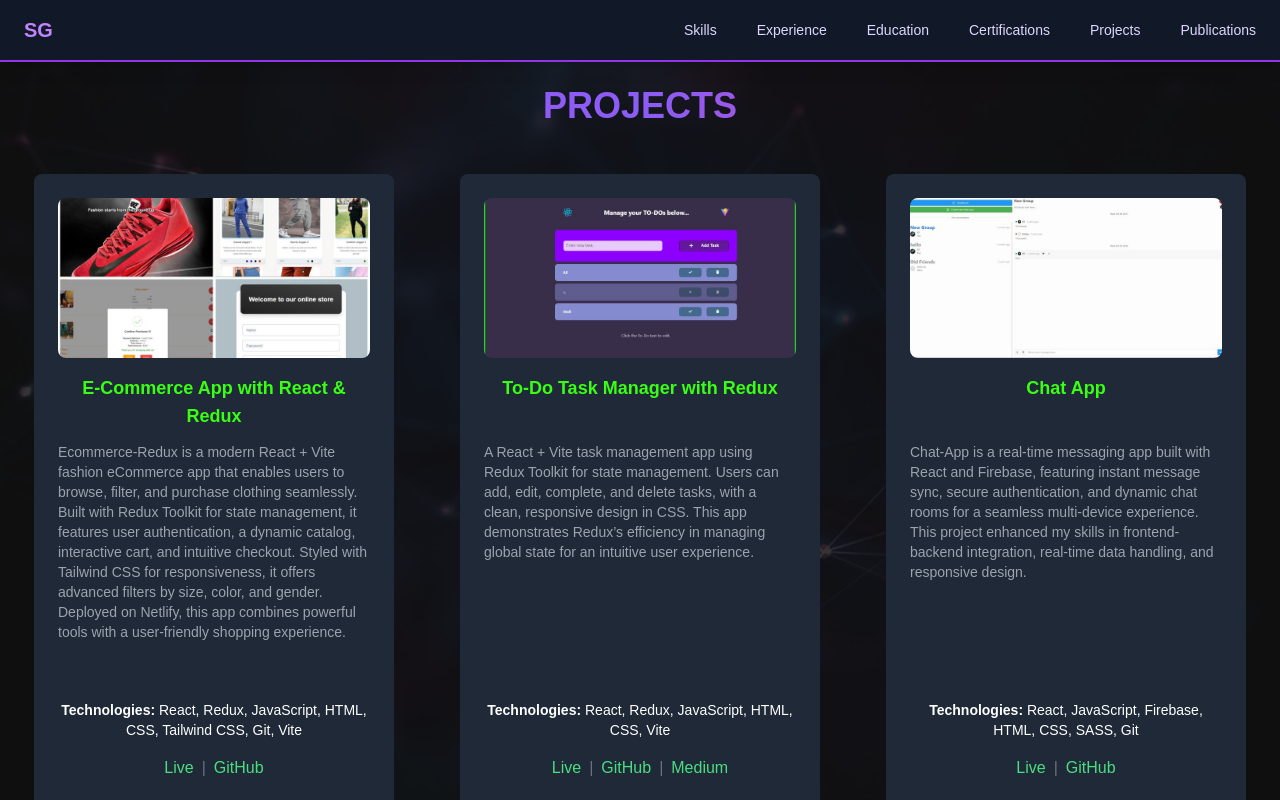
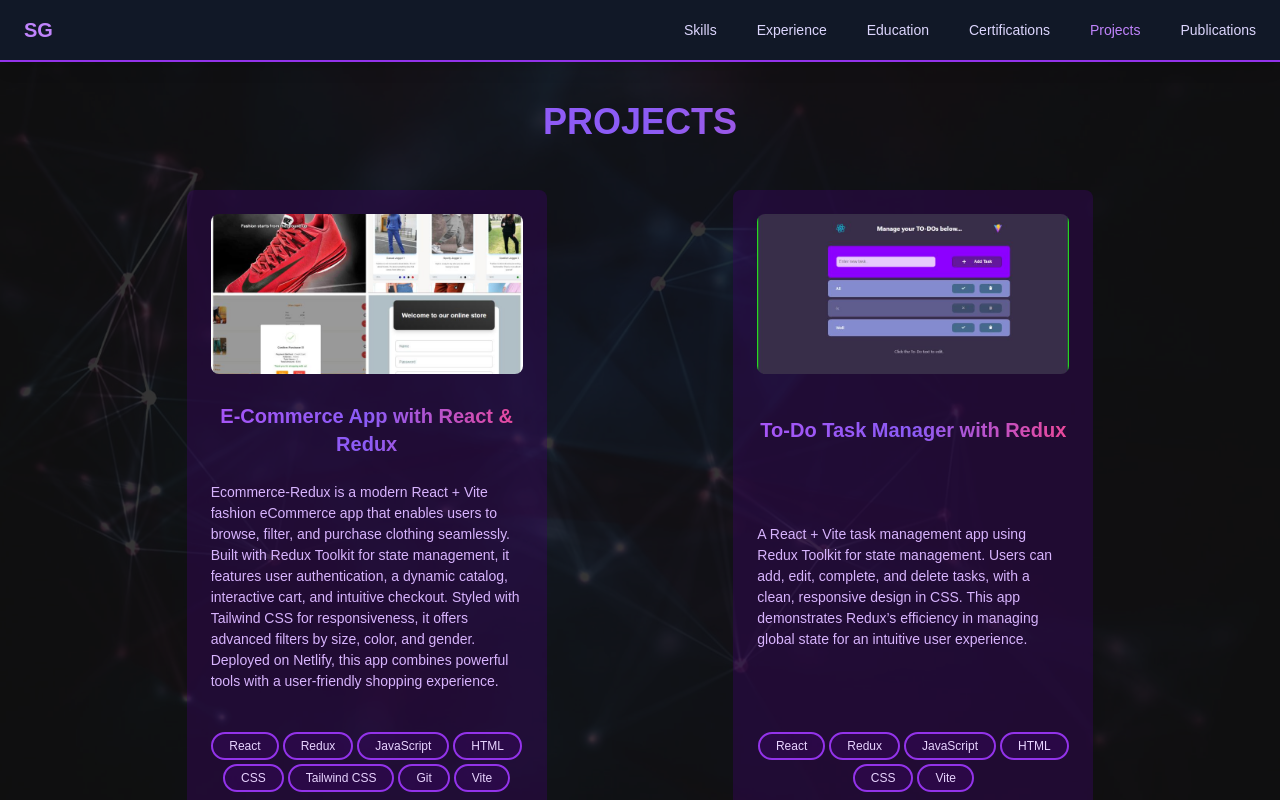
Before and after one commit to Sagnik-Coder24/Resume-Website, a React (Vite) app: page /projects in a window 1280 px wide. Shown: the top 800 px of the page. Built offline with nearby package versions, Linux system fonts and the light colour scheme.

Commit message:
few fixes

```diff
--- a/src/components/Certifications.jsx
+++ b/src/components/Certifications.jsx
@@ -95,7 +95,7 @@ const Certifications = ({ certifications, link }) => {
           </div>
         ))}
       </div>
-      <div className="mt-16">
+      <div className="mt-16 animate-slideIn">
         <a href={link} target="_blank" rel="noopener noreferrer">
           <Button text={"View All Certificates"} />
         </a>
--- a/src/components/Navbar/Navbar.jsx
+++ b/src/components/Navbar/Navbar.jsx
@@ -2,12 +2,14 @@ import { FontAwesomeIcon } from "@fortawesome/react-fontawesome";
 import { faBars, faSquareXmark } from "@fortawesome/free-solid-svg-icons";
 
 import React, { useEffect, useRef, useState } from "react";
-import { Link } from "react-router-dom";
+import { Link, useLocation } from "react-router-dom";
 
 const Navbar = () => {
   const [isOpen, setIsOpen] = useState(false);
   const [anime, setAnime] = useState(false);
   const dropdownRef = useRef(null);
+
+  const { pathname } = useLocation();
 
   const toggleMenu = () => {
     setAnime(!anime);
@@ -53,36 +55,51 @@ const Navbar = () => {
           </Link>
         </div>
         <div className="hidden md:flex space-x-6 lg:space-x-10 text-sm">
-          <Link to="/skills" className="hover:text-purple-400 hover:underline">
+          <Link
+            to="/skills"
+            className={`hover:text-purple-400 hover:underline ${
+              pathname === "/skills" && "text-purple-400"
+            }`}
+          >
             Skills
           </Link>
           <Link
             to="/experience"
-            className="hover:text-purple-400 hover:underline"
+            className={`hover:text-purple-400 hover:underline ${
+              pathname === "/experience" && "text-purple-400"
+            }`}
           >
             Experience
           </Link>
           <Link
             to="/education"
-            className="hover:text-purple-400 hover:underline"
+            className={`hover:text-purple-400 hover:underline ${
+              pathname === "/education" && "text-purple-400"
+            }`}
           >
             Education
           </Link>
           <Link
             to="/certifications"
-            className="hover:text-purple-400 hover:underline"
+            className={`hover:text-purple-400 hover:underline ${
+              pathname === "/certifications" && "text-purple-400"
+            }`}
           >
             Certifications
           </Link>
           <Link
             to="/projects"
-            className="hover:text-purple-400 hover:underline"
+            className={`hover:text-purple-400 hover:underline ${
+              pathname === "/projects" && "text-purple-400"
+            }`}
           >
             Projects
           </Link>
           <Link
             to="/publications"
-            className="hover:text-purple-400 hover:underline"
+            className={`hover:text-purple-400 hover:underline ${
+              pathname === "/publications" && "text-purple-400"
+            }`}
           >
             Publications
           </Link>
@@ -111,42 +128,54 @@ const Navbar = () => {
         >
           <Link
             to="/skills"
-            className="block hover:text-purple-400 hover:underline w-[10px] -translate-x-5"
+            className={`block hover:text-purple-400 hover:underline w-[10px] -translate-x-5 ${
+              pathname === "/skills" && "text-purple-400"
+            }`}
             onClick={toggleMenu}
           >
             Skills
           </Link>
           <Link
             to="/experience"
-            className="block hover:text-purple-400 hover:underline w-[10px] -translate-x-5"
+            className={`block hover:text-purple-400 hover:underline w-[10px] -translate-x-5 ${
+              pathname === "/experience" && "text-purple-400"
+            }`}
             onClick={toggleMenu}
           >
             Experience
           </Link>
           <Link
             to="/education"
-            className="block hover:text-purple-400 hover:underline w-[10px] -translate-x-5"
+            className={`block hover:text-purple-400 hover:underline w-[10px] -translate-x-5 ${
+              pathname === "/education" && "text-purple-400"
+            }`}
             onClick={toggleMenu}
           >
             Education
           </Link>
           <Link
             to="/certifications"
-            className="block hover:text-purple-400 hover:underline w-[10px] -translate-x-5"
+            className={`block hover:text-purple-400 hover:underline w-[10px] -translate-x-5 ${
+              pathname === "/certifications" && "text-purple-400"
+            }`}
             onClick={toggleMenu}
           >
             Certifications
           </Link>
           <Link
             to="/projects"
-            className="block hover:text-purple-400 hover:underline w-[10px] -translate-x-5"
+            className={`block hover:text-purple-400 hover:underline w-[10px] -translate-x-5 ${
+              pathname === "/projects" && "text-purple-400"
+            }`}
             onClick={toggleMenu}
           >
             Projects
           </Link>
           <Link
             to="/publications"
-            className="block hover:text-purple-400 hover:underline w-[10px] -translate-x-5"
+            className={`block hover:text-purple-400 hover:underline w-[10px] -translate-x-5 ${
+              pathname === "/publications" && "text-purple-400"
+            }`}
             onClick={toggleMenu}
           >
             Publications
--- a/src/components/Projects.jsx
+++ b/src/components/Projects.jsx
@@ -4,8 +4,12 @@ import bg2 from "../assets/images/banners/bg2.jpg";
 const Projects = ({ projects }) => {
   const reverseProjects = [...projects].reverse();
 
+  const projClicked = (project) => {
+    console.log(project);
+  };
+
   return (
-    <section className="text-center p-6 animate-fadeIn">
+    <section className="text-center py-10 px-14">
       <div className="w-full h-full absolute top-0 left-0 z-[-1] select-none">
         <img
           src={bg2}
@@ -14,37 +18,45 @@ const Projects = ({ projects }) => {
         />
       </div>
 
-      <h1 className="text-3xl lg:text-4xl font-extrabold text-transparent bg-clip-text bg-gradient-to-r from-purple-500 via-violet-500 to-pink-500 select-none">
+      <h1 className="text-3xl lg:text-4xl font-extrabold text-transparent bg-clip-text bg-gradient-to-r from-purple-500 via-violet-500 to-pink-500 select-none animate-slideUp">
         PROJECTS
       </h1>
 
-      <div className="mt-12 flex flex-wrap justify-evenly items-center gap-x-14 gap-y-10">
+      <div className="mt-12 flex flex-wrap justify-evenly items-start gap-x-14 gap-y-10 animate-slideUp">
         {reverseProjects.map((project, index) => (
           <div
             key={index}
-            className="bg-gray-800 p-6 rounded-lg w-[360px] h-[670px]"
+            className="bg-purple-950 bg-opacity-40 p-6 rounded-lg w-[360px] h-[710px] cursor-pointer"
+            onClick={() => projClicked(project)}
           >
             <img
               src={project.img}
               alt={project.title}
               className="w-full h-40 object-cover rounded-lg mb-4"
             />
-            <h3 className="text-lg font-semibold text-neonGreen h-[60px]">
-              {project.title}
-            </h3>
-            <p className="text-gray-400 text-sm text-left mt-2 h-[250px] overflow-y-auto custom-scrollbar">
-              {project.description}
-            </p>
-            <p className="text-sm mt-2">
-              <span className="font-semibold">Technologies:</span>{" "}
-              {project.technologies.join(", ")}
-            </p>
-            <div className="mt-4">
+            <div className="text-lg md:text-xl font-semibold text-transparent bg-clip-text bg-gradient-to-r from-purple-500 via-violet-500 to-pink-500 tracking-normal leading-none h-[80px] flex justify-center items-center">
+              <p>{project.title}</p>
+            </div>
+            <div className="text-purple-300 text-sm text-left mt-3 h-[210px] overflow-y-auto custom-scrollbar flex justify-center items-center tracking-normal leading-normal">
+              <p className="">{project.description}</p>
+            </div>
+            <div className="mt-10 flex justify-center items-center gap-1 flex-wrap text-xs text-purple-200 whitespace-nowrap">
+              {project.technologies.map((skill, index) => (
+                <div
+                  key={index}
+                  className="py-1 px-4 border-2 border-purple-600 rounded-full bg-purple-950 bg-opacity-40"
+                >
+                  {skill}
+                </div>
+              ))}
+            </div>
+
+            <div className="mt-8">
               <a
                 href={project.url}
                 target="_blank"
                 rel="noopener noreferrer"
-                className="text-green-400 hover:text-green-500"
+                className="text-purple-300 hover:text-purple-400"
               >
                 Live
               </a>
@@ -53,7 +65,7 @@ const Projects = ({ projects }) => {
                 href={project.gh}
                 target="_blank"
                 rel="noopener noreferrer"
-                className="text-green-400 hover:text-green-500"
+                className="text-purple-300 hover:text-purple-400"
               >
                 GitHub
               </a>
@@ -64,7 +76,7 @@ const Projects = ({ projects }) => {
                     href={project.medium}
                     target="_blank"
                     rel="noopener noreferrer"
-                    className="text-green-400 hover:text-green-500"
+                    className="text-purple-300 hover:text-purple-400"
                   >
                     Medium
                   </a>
```
